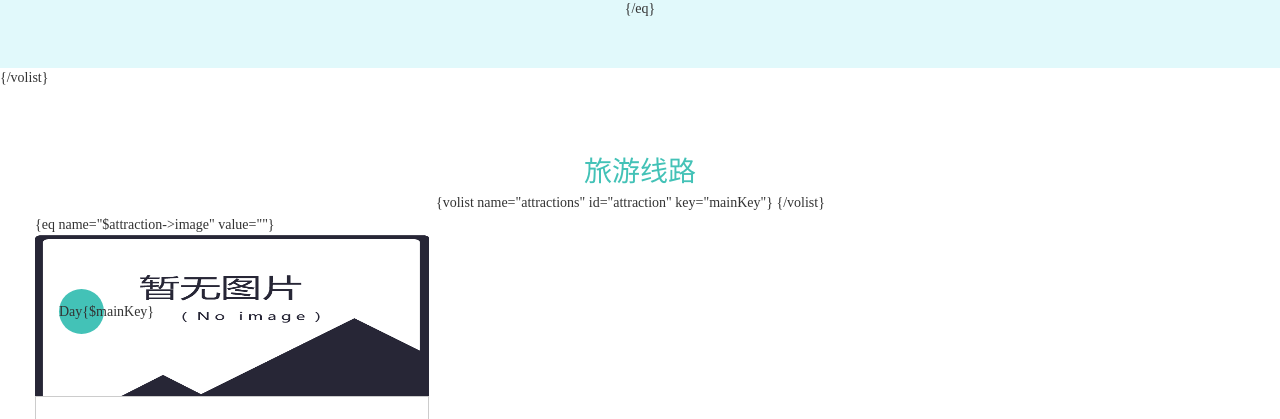
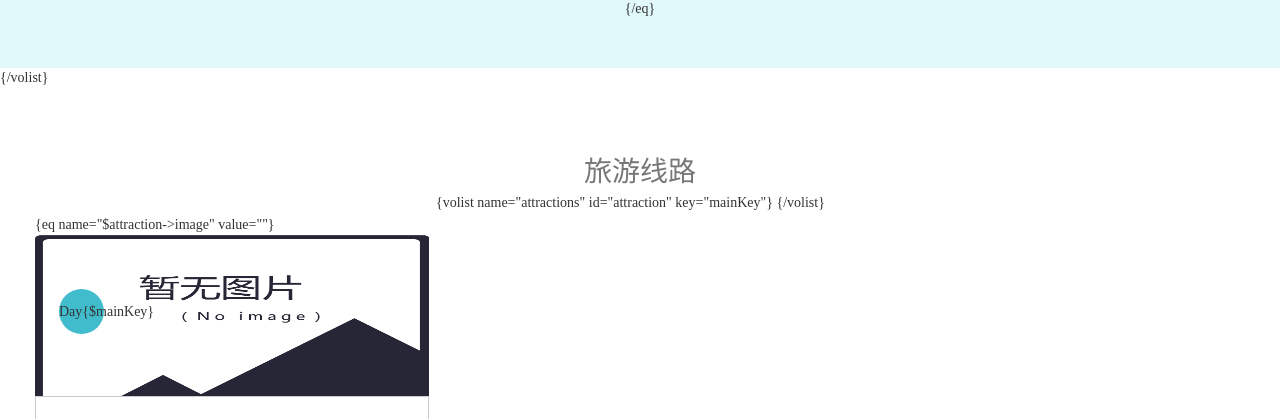
Before and after one commit to yunzhiclub/beautifulArtical, a PHP site: page /DbName/application/index/view/article/main.html in a window 1280 px wide. Shown: the part 2456-2875 px from the top of the page. Run offline with PHP 8.4, Linux system fonts and the light colour scheme.

Commit message:
修改预览样式

```diff
--- a/thinkphp/application/index/view/article/main.html
+++ b/thinkphp/application/index/view/article/main.html
@@ -42,7 +42,7 @@
                     <button class="menu-button"></button>
                 </div>
                 <div class="logo">
-                    <h2><a>洛克定制旅游</a></h2>
+                    <h2 style="font-size: 18px;"><a>洛克定制旅游</a></h2>
                     <!-- 可以换成洛克酒店的logo -->
                 </div>
                 <div class="login">
@@ -51,7 +51,7 @@
                 <div class="clearfix"></div>
             </div>
             <div class="welcome">
-                <h3 class="w3ls-title" style="color: #43c2b7;">{$article->title}</h3>
+                <h3 class="w3ls-title" style="color: #777;">{$article->title}</h3>
                 <br>
                 <div>
                     <img src="{:__ROOT__}/upload/{$article->cover}" style="text-align: center; width: 100%;">
@@ -60,7 +60,7 @@
                 <br>
             </div>
             <div class="content">
-                <h3 class="w3ls-title" style="color: #43c2b7;">线路概述</h3>
+                <h3 class="w3ls-title" style="color: #777;">线路概述</h3>
                 <section id="cd-timeline" class="cd-container">
                     {volist name="attractions" id="attraction" key="key"}
                     <div class="cd-timeline-block">
@@ -94,7 +94,7 @@
                 <!-- 旅游行程 -->
                 <br>
                 <div class="w3agile properties">
-                    <h3 class="w3ls-title" style="color: #43c2b7;">旅游线路</h3> {volist name="attractions" id="attraction" key="mainKey"}
+                    <h3 class="w3ls-title" style="color: #777;">旅游线路</h3> {volist name="attractions" id="attraction" key="mainKey"}
                     <div class="properties-bottom">
                         <div class="properties-img">
                             {eq name="$attraction->image" value=""}
--- a/thinkphp/public/style/css/style.css
+++ b/thinkphp/public/style/css/style.css
@@ -117,7 +117,7 @@ body a:hover{
     width: 24%;
 }
 .header {
-    background: #43c2b7;
+    background: #41bccc;
     padding: 1.2em 3em;
 }
 .menu-icon,.logo,.login{
@@ -134,10 +134,10 @@ body a:hover{
 }
 .logo h2 a {
     color: black;
-    background: #fff;
-    font-weight: 300;
+    /*background: #fff;
+    font-weight: 300;*/
     border-radius: 40%;
-    padding: 8px;
+    /*padding: 8px;*/
     display: inline-block;
 	text-decoration:none;
 }
@@ -659,7 +659,7 @@ a.w3-search:hover {
 }
 h3.w3ls-title {
     font-size: 2em;
-    color: #1e9c95;
+    color: #777;
     margin-bottom: .2em;
     text-align: center;
 }
@@ -774,7 +774,7 @@ p {
 	animation-iteration-count: 1;
 }
 .properties-img .view-caption {
-	background-color: #43c2b7;
+	background-color: #41bccc;
 	-webkit-transition: all cubic-bezier(0.27, 0.89, 0.95, 0.59) 0.5s;
 	-moz-transition: all cubic-bezier(0.27, 0.89, 0.95, 0.59) 0.5s;
 	-ms-transition: all cubic-bezier(0.27, 0.89, 0.95, 0.59) 0.5s;
@@ -827,7 +827,7 @@ p {
     background-color: #09cbce;
 }
 .properties-img .w3ls-buy a {
-    background-color: #43c2b7;
+    background-color: #41bccc;
     border-radius: 50%;
     color: #333;
     display: inline-block;
```
